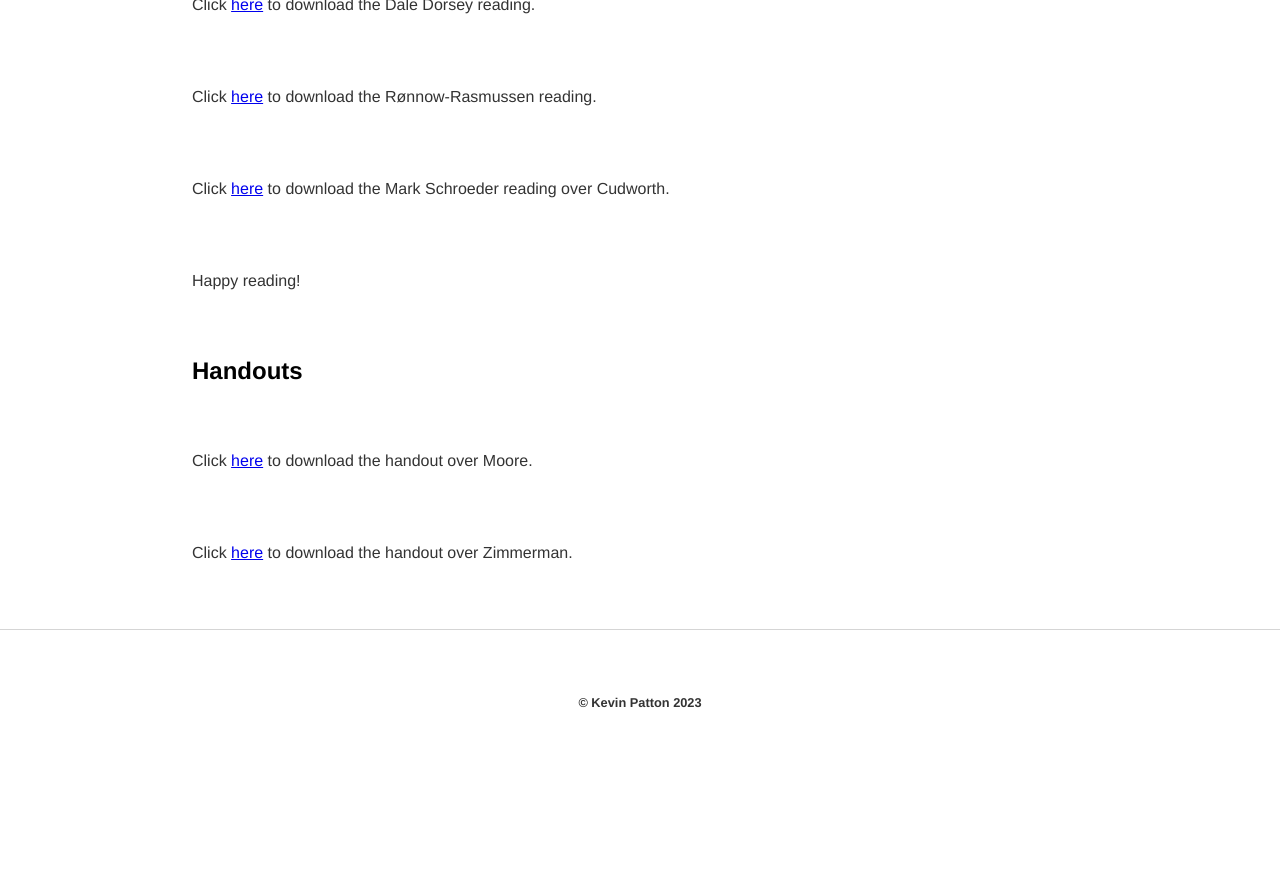
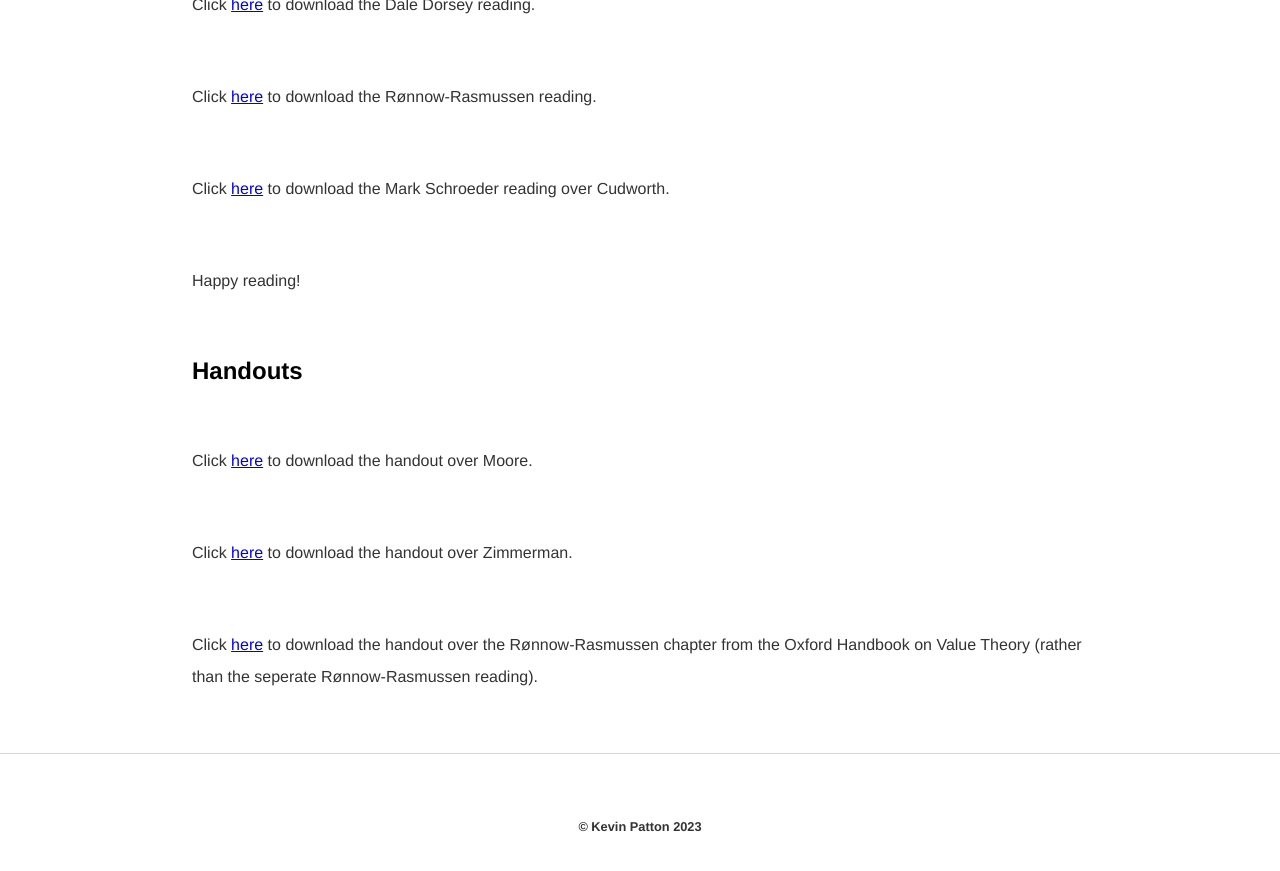
Before and after one commit to kevinjpatton/kevinjpatton.github.io, a Jekyll site: the page built from teaching/phil_3050/index.html, in a window 1280 px wide and 900 px high, scrolled down 848 px. Shown: the top 871 px of the window. Built offline with Jekyll 4.4.1, drawn with Linux system fonts in a browser that asks for light colours; Markdown is read by kramdown in place of the engine named in the settings; before the commit the page ends 1624 px from its top, so only the background shows below that.

Commit message:
Update index.html

```diff
--- a/teaching/phil_3050/index.html
+++ b/teaching/phil_3050/index.html
@@ -17,3 +17,4 @@
 <h2>Handouts</h2>
 <p>Click <a href="/teaching/phil_3050/Handout_Moore.pdf" target="_blank">here</a> to download the handout over Moore.</p>
 <p>Click <a href="/teaching/phil_3050/Handout - Zimmerman.pdf" target="_blank">here</a> to download the handout over Zimmerman.</p>
+<p>Click <a href="/teaching/phil_3050/Handout - Chapter 2 - Rønnow-Rasmussen.pdf" target="_blank">here</a> to download the handout over the Rønnow-Rasmussen chapter from the Oxford Handbook on Value Theory (rather than the seperate Rønnow-Rasmussen reading).</p>
```
